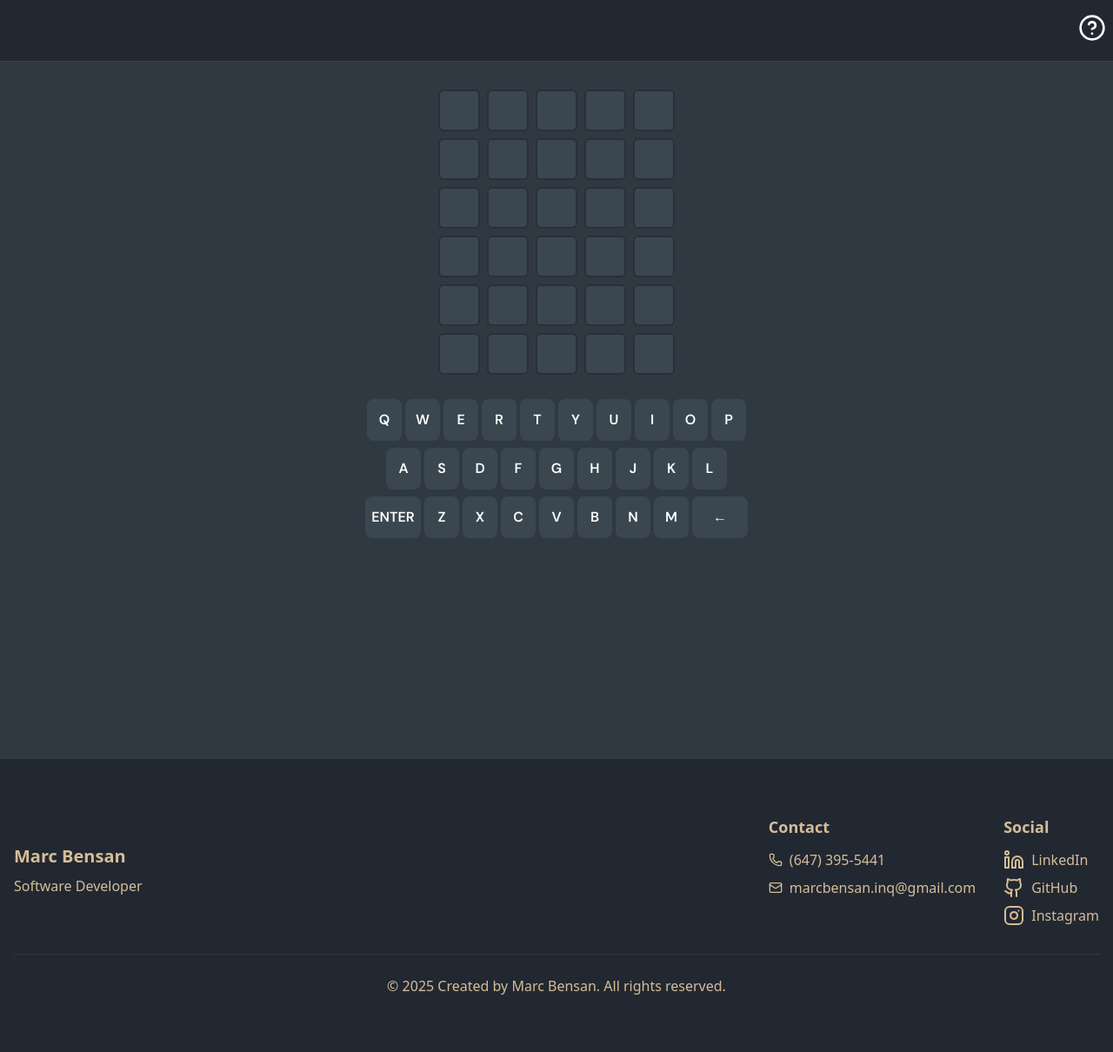
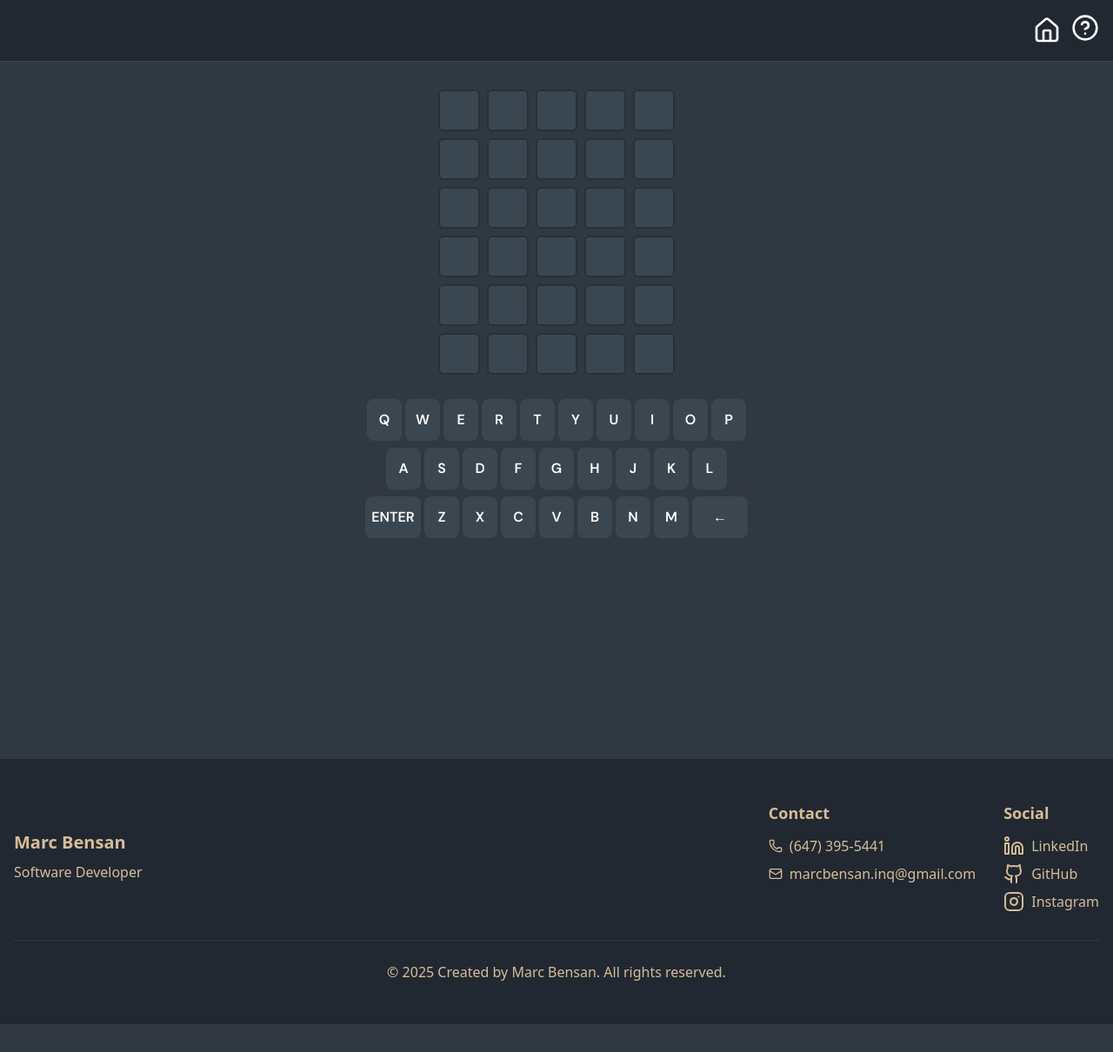
Before and after one commit to marcbensan/marc-wordle, a Next.js app: page /game in a window 1280 px wide. Shown: the whole page at 87% size. After the commit the page ends 1178 px from the top, so only its background shows below. Built offline with nearby package versions, Linux system fonts and the light colour scheme.

Commit message:
feat: add home button

```diff
--- a/src/app/game/page.tsx
+++ b/src/app/game/page.tsx
@@ -5,7 +5,7 @@ export default function Home() {
   return (
     <>
       <Navbar />
-      <div className="flex relative flex-col items-center h-screen w-screen py-8">
+      <div className="flex flex-col items-center h-screen py-8">
         <Game />
       </div>
     </>
--- a/src/app/layout.tsx
+++ b/src/app/layout.tsx
@@ -16,7 +16,7 @@ const DMSans = DM_Sans({
 });
 
 export const metadata: Metadata = {
-  title: "Create Next App",
+  title: "Wordle",
   description: "Generated by create next app",
 };
 
@@ -30,7 +30,7 @@ export default function RootLayout({
       <body
         className={`${anton.variable} ${DMSans.variable}  bg-blue-primary antialiased`}
       >
-        <div className="z-10">{children}</div>
+        {children}
         <footer>
           <Footer />
         </footer>
--- a/src/components/footer.tsx
+++ b/src/components/footer.tsx
@@ -5,7 +5,7 @@ export default function Footer() {
   const currentYear = new Date().getFullYear();
 
   return (
-    <div className="bg-blue-dark border-blue-primary border-t-2 text-blue-light py-16 mt-auto">
+    <div className="bg-blue-dark border-blue-primary border-t-2 text-blue-light py-12 mt-auto">
       <div className="container mx-auto px-4">
         <div className="flex flex-col md:flex-row justify-between items-center">
           <div className="mb-6 md:mb-0">
@@ -49,8 +49,8 @@ export default function Footer() {
                     fill="none"
                     stroke="currentColor"
                     strokeWidth="2"
-                    stroke-linecap="round"
-                    stroke-linejoin="round"
+                    strokeLinecap="round"
+                    strokeLinejoin="round"
                     className="lucide lucide-linkedin-icon lucide-linkedin"
                   >
                     <path d="M16 8a6 6 0 0 1 6 6v7h-4v-7a2 2 0 0 0-2-2 2 2 0 0 0-2 2v7h-4v-7a6 6 0 0 1 6-6z" />
@@ -75,8 +75,8 @@ export default function Footer() {
                     fill="none"
                     stroke="currentColor"
                     strokeWidth="2"
-                    stroke-linecap="round"
-                    stroke-linejoin="round"
+                    strokeLinecap="round"
+                    strokeLinejoin="round"
                     className="lucide lucide-github-icon lucide-github"
                   >
                     <path d="M15 22v-4a4.8 4.8 0 0 0-1-3.5c3 0 6-2 6-5.5.08-1.25-.27-2.48-1-3.5.28-1.15.28-2.35 0-3.5 0 0-1 0-3 1.5-2.64-.5-5.36-.5-8 0C6 2 5 2 5 2c-.3 1.15-.3 2.35 0 3.5A5.403 5.403 0 0 0 4 9c0 3.5 3 5.5 6 5.5-.39.49-.68 1.05-.85 1.65-.17.6-.22 1.23-.15 1.85v4" />
@@ -100,8 +100,8 @@ export default function Footer() {
                     fill="none"
                     stroke="currentColor"
                     strokeWidth="2"
-                    stroke-linecap="round"
-                    stroke-linejoin="round"
+                    strokeLinecap="round"
+                    strokeLinejoin="round"
                     className="lucide lucide-instagram-icon lucide-instagram"
                   >
                     <rect width="20" height="20" x="2" y="2" rx="5" ry="5" />
--- a/src/components/game.tsx
+++ b/src/components/game.tsx
@@ -131,7 +131,11 @@ export default function Game() {
         ))}
       </div>
 
-      {message && <div className="text-center text-red-500 h-6">{message}</div>}
+      {message && (
+        <div className="text-center font-caption text-red-500 h-6">
+          {message}
+        </div>
+      )}
 
       {isGameOver && (
         <button
--- a/src/components/guess.tsx
+++ b/src/components/guess.tsx
@@ -1,7 +1,7 @@
 "use client";
 
 import { BOXES_LENGTH } from "@/constants/guess";
-import { motion } from "framer-motion"; // Changed to framer-motion for proper import
+import { motion } from "framer-motion";
 
 export default function Guess({
   guess,
--- a/src/components/keyboard.tsx
+++ b/src/components/keyboard.tsx
@@ -50,10 +50,7 @@ export default function Keyboard({ letterStates = {} }) {
   };
 
   return (
-    <div
-      data-testid="keyboard"
-      className="w-full max-w-lg px-2 z-10 mt-4 font-caption"
-    >
+    <div data-testid="keyboard" className="w-full px-2 mt-4 font-caption">
       {keyboard.map((row, rowIndex) => (
         <div key={rowIndex} className="flex justify-center gap-1 mb-2">
           {row.map((key) => {
--- a/src/components/navbar.tsx
+++ b/src/components/navbar.tsx
@@ -14,7 +14,7 @@ import {
   NavigationMenuItem,
   NavigationMenuList,
 } from "@/components/ui/navigation-menu";
-import { CircleHelpIcon } from "lucide-react";
+import { CircleHelpIcon, HomeIcon, SquareKanbanIcon } from "lucide-react";
 import { useState } from "react";
 
 export default function Navbar() {
@@ -22,8 +22,13 @@ export default function Navbar() {
 
   return (
     <div className="w-full text-white">
-      <NavigationMenu className="py-4 bg-blue-dark px-2 border-b border-blue-secondary flex justify-end">
-        <NavigationMenuList className="flex space-x-4">
+      <NavigationMenu className="p-4 bg-blue-dark w-full border-b border-blue-secondary flex justify-end">
+        <NavigationMenuList className="flex w-full items-center space-x-2">
+          <NavigationMenuItem className="flex flex-row items-start space-x-1 items-center">
+            <button className="cursor-pointer hover:opacity-80 transition-opacity">
+              <HomeIcon className="size-8" />
+            </button>
+          </NavigationMenuItem>
           <NavigationMenuItem>
             <Dialog open={helpOpen} onOpenChange={setHelpOpen}>
               <DialogTrigger asChild>
--- a/src/components/wordle-home.tsx
+++ b/src/components/wordle-home.tsx
@@ -35,7 +35,7 @@ export function WordleHome() {
       <div className="w-full flex items-center font-subheading justify-center">
         <Button
           onClick={() => router.push("/game")}
-          className="text-4xl cursor-pointer text-blue-dark hover:bg-blue-light/80 flex space-between bg-blue-light h-18 w-48 rounded-full"
+          className="text-4xl cursor-pointer text-blue-dark hover:bg-blue-light/80 flex space-between bg-blue-light h-18 w-56 rounded-full"
         >
           PLAY
         </Button>
```
Also changed, not shown: 1 other file (tests, documents, lock files or other folders).
